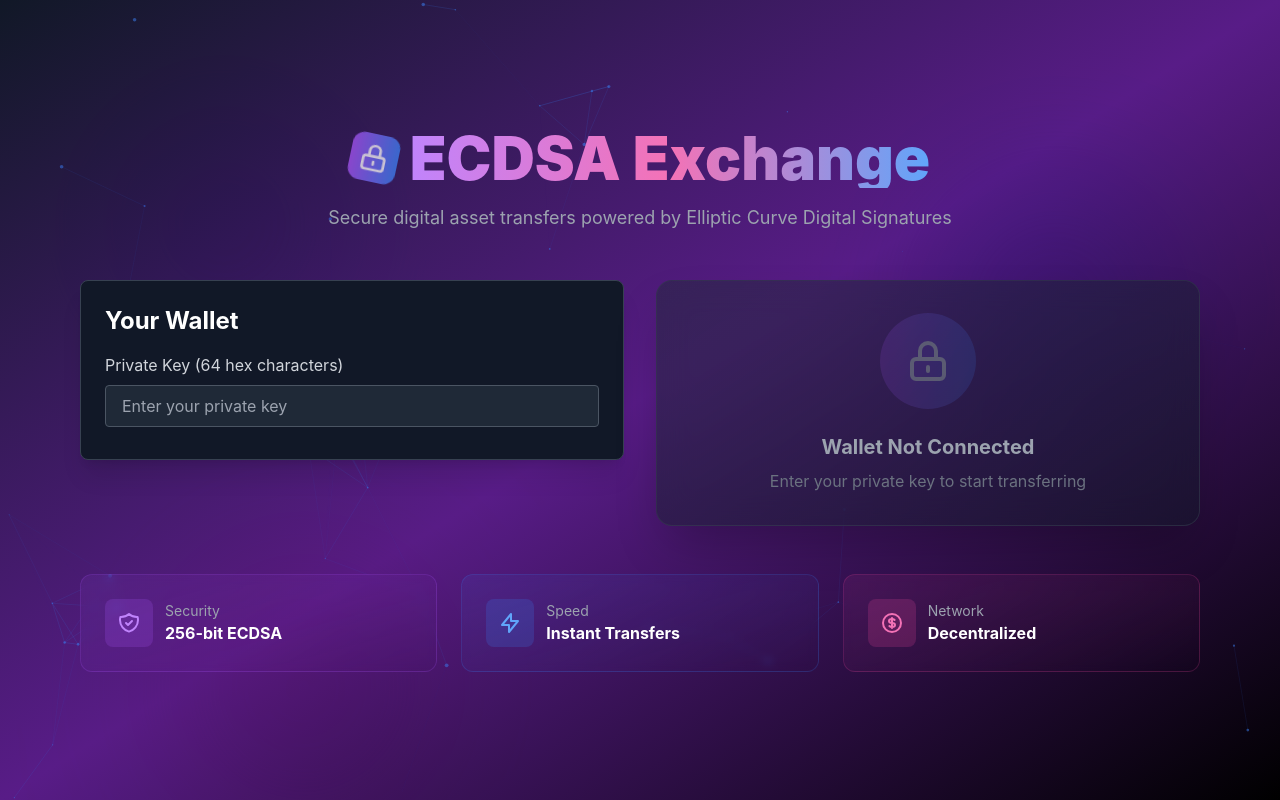
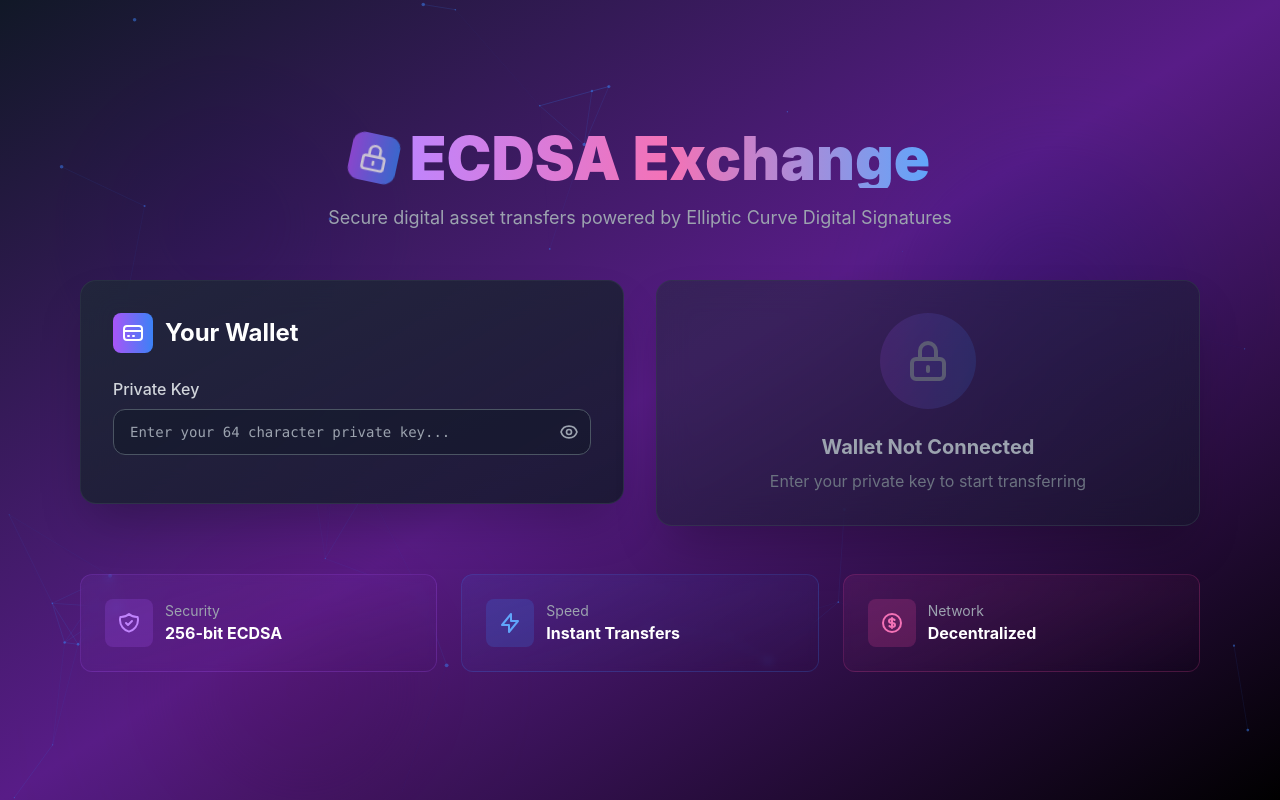
Before and after one commit to mdipasquale315/ECDSA, a React (Vite) app in the folder client/: page / in a window 1280 px wide. Built offline with nearby package versions, Linux system fonts and the light colour scheme; the HTML template or start-up script is replaced by a standard one.

Commit message:
Update Wallet.jsx

```diff
--- a/client/src/Wallet.jsx
+++ b/client/src/Wallet.jsx
@@ -6,6 +6,10 @@ import { useState } from "react";
 export default function Wallet({ setBalance, setAddress, setPrivateKey }) {
   const [privateKeyInput, setPrivateKeyInput] = useState("");
   const [error, setError] = useState("");
+  const [loading, setLoading] = useState(false);
+  const [showKey, setShowKey] = useState(false);
+  const [localAddress, setLocalAddress] = useState("");
+  const [localBalance, setLocalBalance] = useState(0);
 
   async function onChange(evt) {
     const privateKey = evt.target.value;
@@ -16,38 +20,43 @@ export default function Wallet({ setBalance, setAddress, setPrivateKey }) {
       setAddress("");
       setBalance(0);
       setPrivateKey("");
+      setLocalAddress("");
+      setLocalBalance(0);
       return;
     }
 
+    if (privateKey.length !== 64) {
+      return;
+    }
+
+    setLoading(true);
+
     try {
-      // Validate hex string
       if (!/^[0-9a-fA-F]{64}$/.test(privateKey)) {
-        if (privateKey.length === 64) {
-          setError("Invalid private key format. Must be 64 hex characters.");
-        }
+        setError("Invalid private key format. Must be 64 hex characters.");
+        setLoading(false);
         return;
       }
 
-      // Convert hex string to bytes
       const privateKeyBytes = Uint8Array.from(
         privateKey.match(/.{1,2}/g).map(byte => parseInt(byte, 16))
       );
 
-      // Generate public key
       const publicKey = secp256k1.getPublicKey(privateKeyBytes);
       const derivedAddress = toHex(publicKey);
 
-      // Update parent state
       setAddress(derivedAddress);
       setPrivateKey(privateKey);
+      setLocalAddress(derivedAddress);
 
-      // Get balance from server
       try {
         const response = await server.get(`balance/${derivedAddress}`);
         setBalance(response.data.balance);
+        setLocalBalance(response.data.balance);
       } catch (err) {
         console.error("Error fetching balance:", err);
         setBalance(0);
+        setLocalBalance(0);
       }
     } catch (ex) {
       console.error(ex);
@@ -55,38 +64,100 @@ export default function Wallet({ setBalance, setAddress, setPrivateKey }) {
       setAddress("");
       setBalance(0);
       setPrivateKey("");
+    } finally {
+      setLoading(false);
     }
   }
 
   return (
-    <div className="bg-gray-900 rounded-lg p-6 shadow-xl border border-gray-700 mb-6">
-      <h2 className="text-2xl font-bold text-white mb-4">Your Wallet</h2>
+    <div className="bg-gradient-to-br from-gray-800/80 to-gray-900/80 backdrop-blur-lg rounded-2xl p-8 shadow-2xl border border-gray-700/50 hover:border-purple-500/50 transition-all duration-300">
+      <div className="flex items-center space-x-3 mb-6">
+        <div className="w-10 h-10 bg-gradient-to-r from-purple-500 to-blue-500 rounded-lg flex items-center justify-center">
+          <svg className="w-6 h-6 text-white" fill="none" stroke="currentColor" viewBox="0 0 24 24">
+            <path strokeLinecap="round" strokeLinejoin="round" strokeWidth={2} d="M3 10h18M7 15h1m4 0h1m-7 4h12a3 3 0 003-3V8a3 3 0 00-3-3H6a3 3 0 00-3 3v8a3 3 0 003 3z" />
+          </svg>
+        </div>
+        <h2 className="text-2xl font-bold text-white">Your Wallet</h2>
+      </div>
 
-      <label className="block text-gray-300 mb-2">
-        Private Key (64 hex characters)
+      <label className="block text-gray-300 mb-2 font-medium">
+        Private Key
       </label>
-      <input
-        className="w-full bg-gray-800 text-white border border-gray-600 rounded px-4 py-2 mb-2 focus:outline-none focus:border-blue-500"
-        placeholder="Enter your private key"
-        value={privateKeyInput}
-        onChange={onChange}
-        type="password"
-      />
+
+      <div className="relative mb-4">
+        <input
+          className="w-full bg-gray-900/50 text-white border border-gray-600 rounded-xl px-4 py-3 pr-12 focus:outline-none focus:border-purple-500 focus:ring-2 focus:ring-purple-500/20 transition-all duration-200 font-mono text-sm"
+          placeholder="Enter your 64 character private key..."
+          value={privateKeyInput}
+          onChange={onChange}
+          type={showKey ? "text" : "password"}
+        />
+        <button
+          type="button"
+          onClick={() => setShowKey(!showKey)}
+          className="absolute right-3 top-1/2 -translate-y-1/2 text-gray-400 hover:text-white transition-colors"
+        >
+          {showKey ? (
+            <svg className="w-5 h-5" fill="none" stroke="currentColor" viewBox="0 0 24 24">
+              <path strokeLinecap="round" strokeLinejoin="round" strokeWidth={2} d="M13.875 18.825A10.05 10.05 0 0112 19c-4.478 0-8.268-2.943-9.543-7a9.97 9.97 0 011.563-3.029m5.858.908a3 3 0 114.243 4.243M9.878 9.878l4.242 4.242M9.88 9.88l-3.29-3.29m7.532 7.532l3.29 3.29M3 3l3.59 3.59m0 0A9.953 9.953 0 0112 5c4.478 0 8.268 2.943 9.543 7a10.025 10.025 0 01-4.132 5.411m0 0L21 21" />
+            </svg>
+          ) : (
+            <svg className="w-5 h-5" fill="none" stroke="currentColor" viewBox="0 0 24 24">
+              <path strokeLinecap="round" strokeLinejoin="round" strokeWidth={2} d="M15 12a3 3 0 11-6 0 3 3 0 016 0z" />
+              <path strokeLinecap="round" strokeLinejoin="round" strokeWidth={2} d="M2.458 12C3.732 7.943 7.523 5 12 5c4.478 0 8.268 2.943 9.542 7-1.274 4.057-5.064 7-9.542 7-4.477 0-8.268-2.943-9.542-7z" />
+            </svg>
+          )}
+        </button>
+      </div>
 
       {error && (
-        <div className="text-red-400 text-sm mb-2">{error}</div>
+        <div className="mb-4 p-3 bg-red-500/10 border border-red-500/50 rounded-lg flex items-start space-x-2 animate-shake">
+          <svg className="w-5 h-5 text-red-400 flex-shrink-0 mt-0.5" fill="none" stroke="currentColor" viewBox="0 0 24 24">
+            <path strokeLinecap="round" strokeLinejoin="round" strokeWidth={2} d="M12 8v4m0 4h.01M21 12a9 9 0 11-18 0 9 9 0 0118 0z" />
+          </svg>
+          <span className="text-red-400 text-sm">{error}</span>
+        </div>
       )}
 
-      {privateKeyInput && (
-        <div className="mt-4">
-          <div className="text-gray-400 text-sm mb-1">Address:</div>
-          <div className="text-white font-mono text-xs break-all bg-gray-800 p-2 rounded">
-            {privateKeyInput.length === 64 ? "Loading..." : "Enter valid private key"}
+      {loading && (
+        <div className="flex items-center justify-center py-8">
+          <div className="w-12 h-12 border-4 border-purple-500/30 border-t-purple-500 rounded-full animate-spin"></div>
+        </div>
+      )}
+
+      {localAddress && !loading && (
+        <div className="space-y-4 animate-fade-in">
+          {/* Address Section */}
+          <div className="bg-gradient-to-r from-purple-500/10 to-blue-500/10 rounded-xl p-4 border border-purple-500/20">
+            <div className="flex items-center justify-between mb-2">
+              <span className="text-gray-400 text-sm font-medium">Address</span>
+              <button
+                onClick={() => navigator.clipboard.writeText(localAddress)}
+                className="text-purple-400 hover:text-purple-300 transition-colors"
+              >
+                <svg className="w-4 h-4" fill="none" stroke="currentColor" viewBox="0 0 24 24">
+                  <path strokeLinecap="round" strokeLinejoin="round" strokeWidth={2} d="M8 16H6a2 2 0 01-2-2V6a2 2 0 012-2h8a2 2 0 012 2v2m-6 12h8a2 2 0 002-2v-8a2 2 0 00-2-2h-8a2 2 0 00-2 2v8a2 2 0 002 2z" />
+                </svg>
+              </button>
+            </div>
+            <div className="text-white font-mono text-xs break-all leading-relaxed">
+              {localAddress}
+            </div>
           </div>
 
-          <div className="text-gray-400 text-sm mt-3 mb-1">Balance:</div>
-          <div className="text-2xl font-bold text-green-400">
-            Loading...
+          {/* Balance Section */}
+          <div className="bg-gradient-to-br from-green-500/10 to-emerald-500/10 rounded-xl p-6 border border-green-500/20 text-center">
+            <div className="text-gray-400 text-sm mb-2 font-medium">Total Balance</div>
+            <div className="text-5xl font-black bg-gradient-to-r from-green-400 to-emerald-400 bg-clip-text text-transparent mb-1">
+              {localBalance}
+            </div>
+            <div className="text-gray-400 text-sm">ETH</div>
+          </div>
+
+          {/* Status Indicator */}
+          <div className="flex items-center justify-center space-x-2 text-green-400">
+            <div className="w-2 h-2 bg-green-400 rounded-full animate-pulse"></div>
+            <span className="text-sm font-medium">Wallet Connected</span>
           </div>
         </div>
       )}
```
